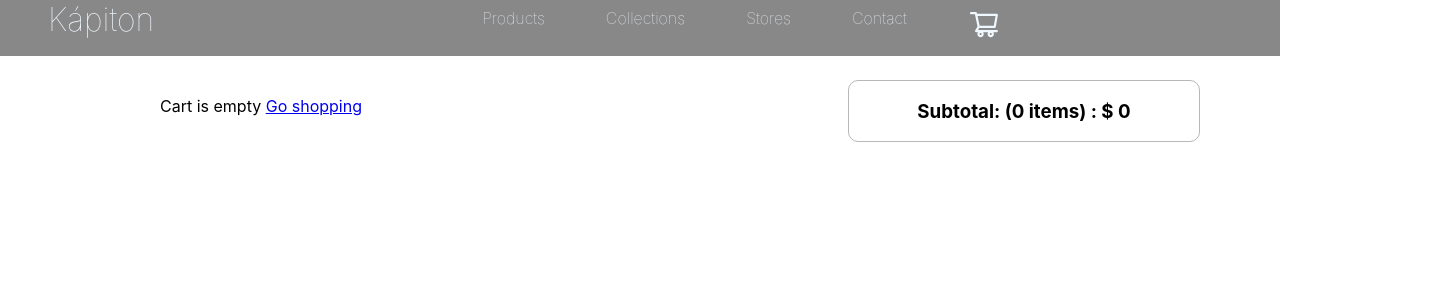
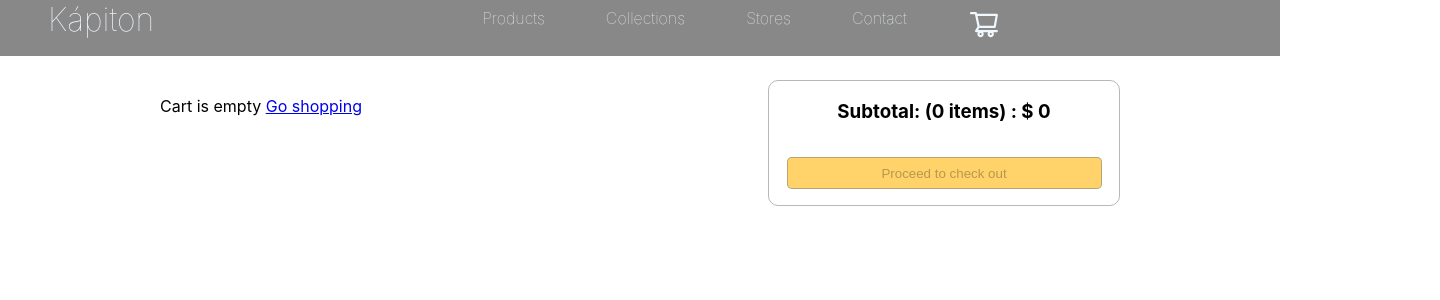
Before and after one commit to jonathanedd/K-piton, a React (Create React App) app in the folder kapiton/front_end/: page /cart in a window 1280 px wide. Shown: the top 300 px of the page, 1440 px wide, since content can reach past the window. Built offline with nearby package versions, Linux system fonts and the light colour scheme.

Commit message:
Added local storage to cartScreen

```diff
--- a/kapiton/front_end/src/Store.js
+++ b/kapiton/front_end/src/Store.js
@@ -3,7 +3,9 @@ export const Store = createContext();
 
 const initialState = {
   cart: {
-    cartItems: [],
+    cartItems: localStorage.getItem("cartItems")
+      ? JSON.parse(localStorage.getItem('cartItems'))
+      : [],
   },
 };
 
@@ -21,7 +23,16 @@ function reducer(state, action) {
             item._id === existItem._id ? newItem : item
           )
         : [...state.cart.cartItems, newItem];
+      localStorage.setItem("cartItems", JSON.stringify(cartItems));
       return { ...state, cart: { ...state.cart, cartItems } };
+
+    case "CART_REMOVE_ITEM": {
+      const cartItems = state.cart.cartItems.filter(
+        (item) => item._id != action.payload._id
+      );
+      localStorage.setItem("cartItems", JSON.stringify(cartItems));
+      return { ...state, cart: { ...state.cart, cartItems } };
+    }
 
     // return {
     //   ...state,
--- a/kapiton/front_end/src/screens/CartScreen.js
+++ b/kapiton/front_end/src/screens/CartScreen.js
@@ -1,6 +1,7 @@
 import React, { useContext } from "react";
 import { Store } from "../Store";
 import { Link } from "react-router-dom";
+import axios from "axios";
 import "../styles/cartscreen.css";
 
 const CartScreen = () => {
@@ -9,6 +10,21 @@ const CartScreen = () => {
     cart: { cartItems },
   } = state;
 
+  const updateCartHandler = async (item, quantity) => {
+    const { data } = await axios.get(`/api/sofas/${item._id}`);
+    if (data.countInStock < quantity) {
+      window.alert("Sory, this product is limited");
+      return;
+    }
+    ctxDispatch({
+      type: "CART_ADD_ITEM",
+      payload: { ...item, quantity },
+    });
+  };
+
+  const removeItemHandler = (item) => {
+    ctxDispatch({ type: "CART_REMOVE_ITEM", payload: item });
+  };
   return (
     <div className="cart-section">
       <div className="main-div-cart">
@@ -24,15 +40,21 @@ const CartScreen = () => {
 
                 <div className="content">
                   {item.name}
-                  <button disabled={item.quantity === 1}>
+                  <button
+                    onClick={() => updateCartHandler(item, item.quantity - 1)}
+                    disabled={item.quantity === 1}
+                  >
                     <i className="fas fa-minus-circle"></i>
                   </button>{" "}
                   <span>{item.quantity}</span>{" "}
-                  <button>
+                  <button
+                    onClick={() => updateCartHandler(item, item.quantity + 1)}
+                    disabled={item.quantity === item.countInStock}
+                  >
                     <i className="fas fa-plus-circle"></i>
                   </button>
                   ${item.price} USD
-                  <button>
+                  <button onClick={() => removeItemHandler(item)}>
                     <i className="fas fa-trash"></i>
                   </button>
                 </div>
@@ -46,11 +68,13 @@ const CartScreen = () => {
             Subtotal: ({cartItems.reduce((a, c) => a + c.quantity, 0)} items) :
             $ {cartItems.reduce((a, c) => a + c.price * c.quantity, 0)}
           </h3>
+          <button type="button" disabled={cartItems.length === 0}>
+            Proceed to check out
+          </button>
         </div>
       </div>
     </div>
   );
-
 };
 
 export default CartScreen;
--- a/kapiton/front_end/src/styles/cartscreen.css
+++ b/kapiton/front_end/src/styles/cartscreen.css
@@ -1,6 +1,6 @@
 .cart-section {
   height: 100vh;
-  width: 100%;
+  /* width: 100%; */
   padding-top: 5rem;
   padding-left: 10rem;
 }
@@ -45,6 +45,15 @@
   text-align: center;
 }
 
+.subtotal button {
+  width: 90%;
+  height: 2rem;
+  margin: 1rem;
+  background-color: #ffd369;
+  border: solid 1px rgba(128, 128, 128, 0.555);
+  border-radius: 0.3rem;
+}
+
 /*  MEDIA QUERIES */
 
 @media screen {
@@ -54,7 +63,6 @@
   .cart-section {
     width: 100%;
     padding: 0;
-
   }
 
   .main-div-cart {
@@ -63,13 +71,11 @@
     flex-wrap: nowrap;
   }
 
-  .cart-item img{
+  .cart-item img {
     margin: auto;
   }
 
   .cart-item {
-
-
     width: 100%;
     display: grid;
     grid-template-columns: 100%;
@@ -81,7 +87,7 @@
     width: 100%;
   }
 
-  .subtotal{
+  .subtotal {
     padding: 0;
     margin: 0;
     width: 100%;
```
